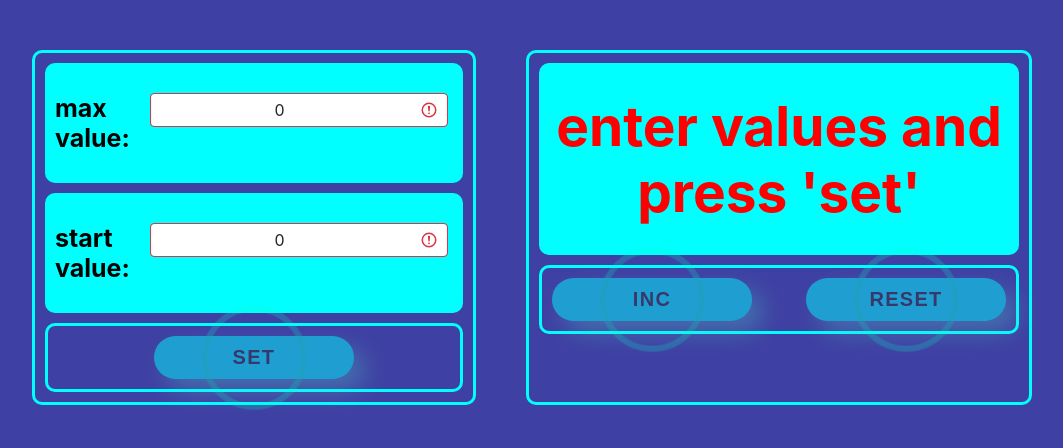
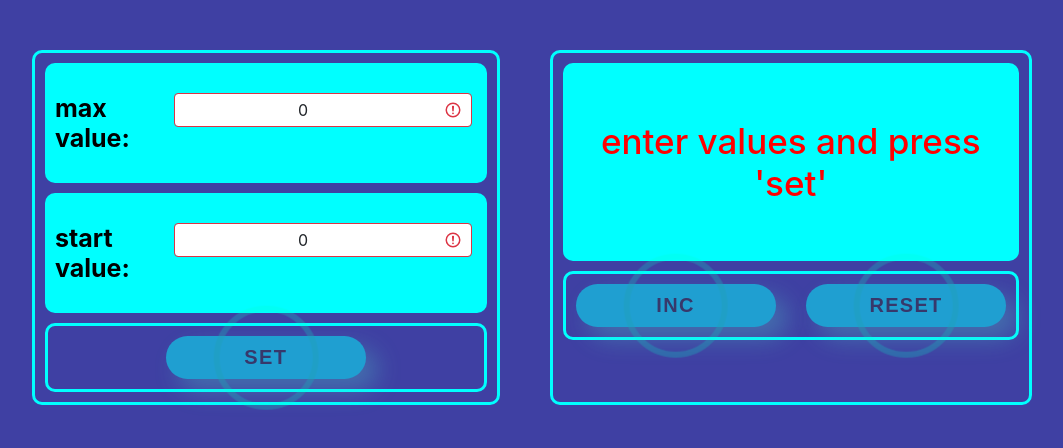
Before and after one commit to maxmajorov/counter, a React (Create React App) app: page / in a window 1280 px wide. Shown: the top 448 px of the page, without its empty margins (108-1171 px from the left). Built offline with nearby package versions, Linux system fonts and the light colour scheme.

Commit message:
refactor code & fix mistakes

```diff
--- a/src/App.tsx
+++ b/src/App.tsx
@@ -13,22 +13,30 @@ const App = () => {
     const savedStartValue = localStorage.getItem("startValue");
     return savedStartValue ? JSON.parse(savedStartValue) : 0;
   });
-  const [error, setError] = useState<string>("");
 
-  localStorage.setItem("maxValue", JSON.stringify(maxValue));
-  localStorage.setItem("startValue", JSON.stringify(startValue));
+  const [error, setError] = useState<string>("enter values and press 'set'");
 
   const getMaxValueCallback = (maxValue: number) => {
     setMaxValue(maxValue);
+    maxValue < 0 || maxValue === startValue || maxValue < startValue
+      ? setError("incorrect values!")
+      : setError("enter values and press 'set'");
+    setCount(0);
   };
 
   const getStartValueCallback = (startValue: number) => {
     setStartValue(startValue);
-    console.log(startValue);
+    startValue < 0 || startValue > maxValue || maxValue === startValue
+      ? setError("incorrect values!")
+      : setError("enter values and press 'set'");
+    setCount(0);
   };
 
   const setStartValueCallback = () => {
     setCount(startValue);
+    localStorage.setItem("maxValue", JSON.stringify(maxValue));
+    localStorage.setItem("startValue", JSON.stringify(startValue));
+    setError("");
   };
 
   console.log(error);
@@ -37,7 +45,6 @@ const App = () => {
     <div className="inner">
       <CounterSettings
         error={error}
-        setError={setError}
         maxValue={maxValue}
         startValue={startValue}
         setStartValue={setStartValueCallback}
@@ -50,7 +57,6 @@ const App = () => {
         setCount={setCount}
         maxValue={maxValue}
         startValue={startValue}
-        setStartValues={setStartValueCallback}
       />
     </div>
   );
--- a/src/components/Buttons/ButtonCounter.tsx
+++ b/src/components/Buttons/ButtonCounter.tsx
@@ -14,6 +14,7 @@ type ButtonCounterPropsType = DefaultButtonPropsType & {
 
 const ButtonCounter: React.FC<ButtonCounterPropsType> = ({
   disabled,
+
   setCount,
   className,
   ...restProps // все остальные пропсы попадут в объект restProps, там же будет children
--- a/src/components/Counter/Counter.module.css
+++ b/src/components/Counter/Counter.module.css
@@ -8,6 +8,7 @@
   display: flex;
   justify-content: center;
   align-items: center;
+  min-height: 138px;
   margin: 10px;
   padding: 30px 10px;
   background-color: aqua;
@@ -15,8 +16,8 @@
 }
 
 .number span {
-  font-size: 55px;
-  font-weight: 700;
+  font-size: 35px;
+  font-weight: 500;
   text-align: center;
 }
 
--- a/src/components/Counter/Counter.tsx
+++ b/src/components/Counter/Counter.tsx
@@ -8,7 +8,6 @@ type CounterPropsType = {
   startValue: number;
   error: string;
   setCount: (count: number) => void;
-  setStartValues: () => void;
 };
 
 const Counter: React.FC<CounterPropsType> = ({
@@ -18,9 +17,10 @@ const Counter: React.FC<CounterPropsType> = ({
   maxValue,
   startValue,
 }) => {
-  let disabled_1 = count >= maxValue ? true : false; //
-  let disabled_2 = !(count > startValue) ? true : false;
-  let infoColor = "";
+  let disabled_1 = error !== "" || count >= maxValue;
+  let disabled_2 = !count;
+  let infoColor: string = "";
+  let counterInfo: string = "";
 
   const setCountCallback = () => {
     setCount(++count);
@@ -30,11 +30,9 @@ const Counter: React.FC<CounterPropsType> = ({
     setCount(startValue);
   };
 
-  let counterInfo: string = !count
-    ? "enter values and press 'set'"
-    : count.toString();
+  counterInfo = error.length === 0 ? count.toString() : error;
 
-  if (error) {
+  if (error === "incorrect values!") {
     counterInfo = error;
     infoColor = `${classes.redSpan}`;
   }
--- a/src/components/CounterSettings/CounterSettings.tsx
+++ b/src/components/CounterSettings/CounterSettings.tsx
@@ -7,7 +7,7 @@ type CounterSettingsPropsType = {
   error: string;
   maxValue: number;
   startValue: number;
-  setError: (error: string) => void;
+
   setStartValue: () => void;
   getMaxValue: (value: number) => void;
   getStartValue: (value: number) => void;
@@ -15,7 +15,7 @@ type CounterSettingsPropsType = {
 
 const CounterSettings: React.FC<CounterSettingsPropsType> = ({
   error,
-  setError,
+
   maxValue,
   startValue,
   setStartValue,
@@ -23,18 +23,14 @@ const CounterSettings: React.FC<CounterSettingsPropsType> = ({
   getStartValue,
 }) => {
   let disabledWithoutValues: boolean =
-    maxValue <= 0 || startValue < 0 || error ? true : false;
+    maxValue <= 0 || startValue < 0 || !error ? true : false;
 
   const getMaxValueCallback = (maxValue: number) => {
     getMaxValue(maxValue);
-    maxValue < 0 ? setError("incorrect values!") : setError("");
   };
 
   const getStartValueCallback = (startValue: number) => {
     getStartValue(startValue);
-    startValue < 0 || startValue > maxValue || maxValue === startValue
-      ? setError("incorrect values!")
-      : setError("");
   };
 
   const maxInputError = (): boolean => maxValue === startValue || maxValue < 0;
@@ -44,20 +40,20 @@ const CounterSettings: React.FC<CounterSettingsPropsType> = ({
   return (
     <div className={classes.counter}>
       <InputField
+        title="max value:"
         inputError={maxInputError}
         inputValue={maxValue}
-        title="max value:"
         getCountValues={getMaxValueCallback}
       />
       <InputField
+        title="start value:"
         inputError={startInputError}
         inputValue={startValue}
-        title="start value:"
         getCountValues={getStartValueCallback}
       />
       <div className={classes.buttons}>
         <ButtonCounter
-          setCount={() => setStartValue()}
+          setCount={setStartValue}
           disabled={disabledWithoutValues}
         >
           set
```
